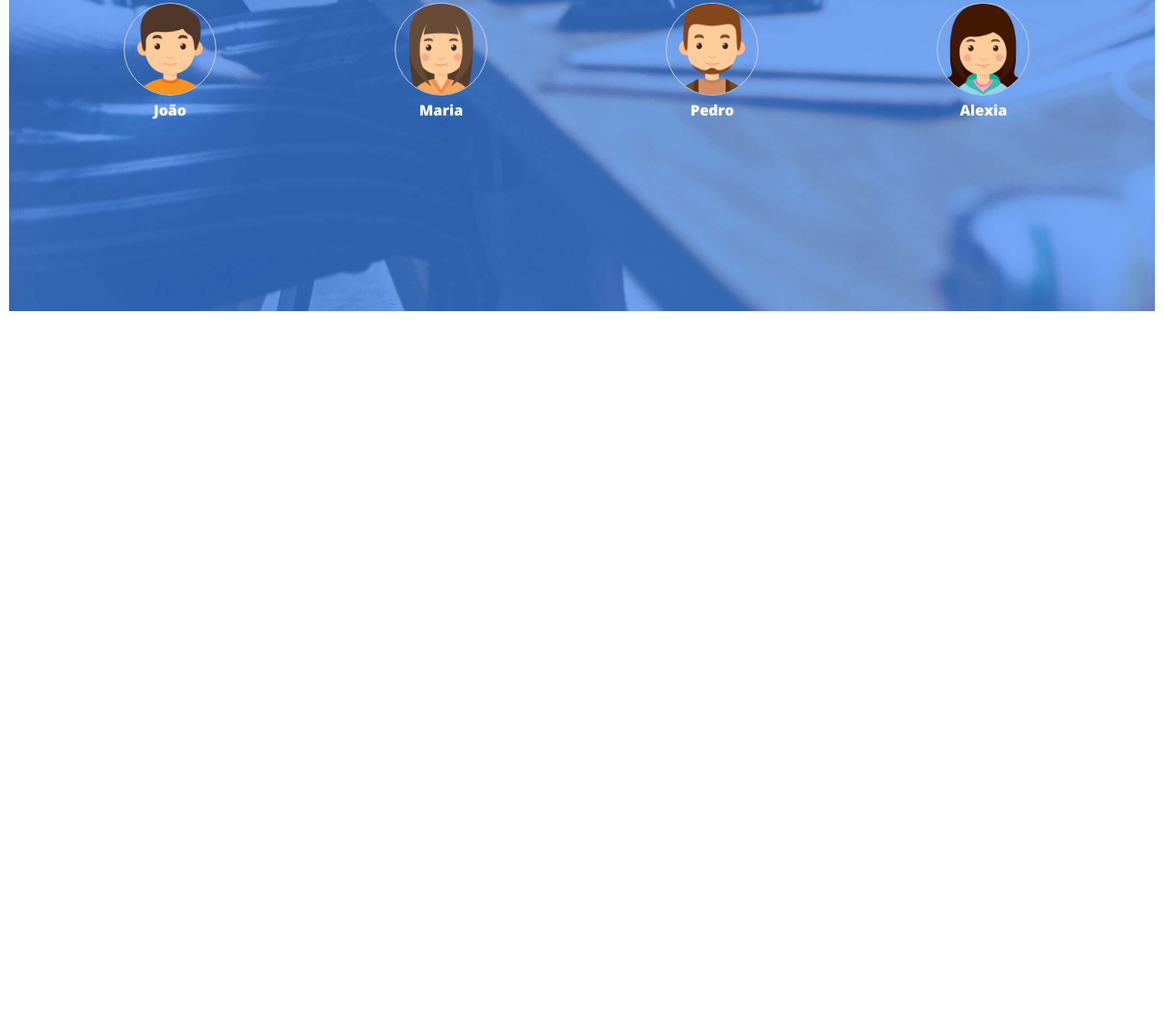
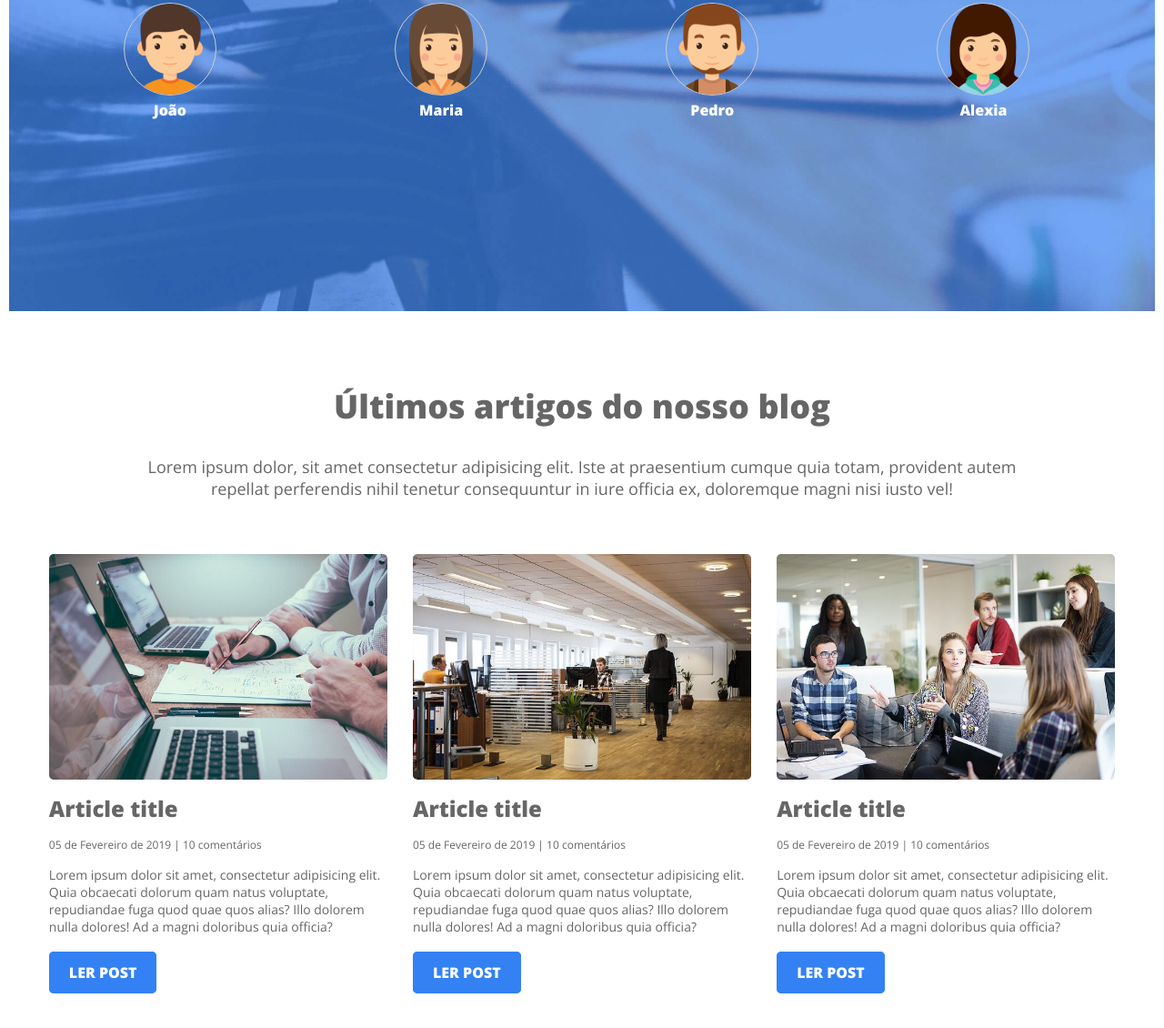
Before and after one commit to belizario87/balcao-de-empregos, a plain HTML site: page index.html in a window 1280 px wide. Shown: the part 3593-4723 px from the top of the page at 91% size. Before the commit the page ends 3935 px from the top, so only its background shows below. Drawn offline with nearby package versions, Linux system fonts and the light colour scheme.

Commit message:
add blog container

```diff
--- a/css/style.css
+++ b/css/style.css
@@ -445,3 +445,58 @@ font-size: 18px;
 .testmony-name {
 	font-weight: bold;
 }
+
+/* blog container */
+
+#blog-container {
+	text-align: center;
+	padding:5em 0;
+}
+
+#blog-container .p-center {
+	margin-bottom: 60px;
+}
+
+.article-box {
+	display: inline-block;
+	width: 31%;
+	padding: 0 1%;
+	text-align: left;
+}
+
+.article-box img {
+	width: 100%;
+	border-radius: 5px;
+	margin-bottom: 10px;
+}
+
+.article-box h4 {
+	font-size: 24px;
+	margin-bottom: 15px;
+}
+
+.article-title {
+	text-decoration: none;
+	color: #666;
+}
+
+.article-date {
+	font-size: 12px;
+	margin-bottom: 15px;
+}
+
+.article-resume {
+	font-size: 14px;
+	margin-bottom: 30px;
+}
+
+.article-btn {
+	background-color: #3381f3;
+	border-color: #3381f3;
+	color: #FFF;
+}
+
+.article-btn:hover {
+	background-color: #FFF;
+	color: #3381f3;
+}
--- a/index.html
+++ b/index.html
@@ -10,7 +10,7 @@
 <link rel="preconnect" href="https://fonts.gstatic.com" crossorigin>
 <link href="https://fonts.googleapis.com/css2?family=Open+Sans:ital,wght@0,300;0,400;0,600;0,800;1,700&display=swap" rel="stylesheet">
 <script src="https://kit.fontawesome.com/a0c96e34b8.js" crossorigin="anonymous"></script>
-    <title>IguabaJobs</title>
+    <title>JobLagos</title>
 </head>
 <body>
     <div class="container">
@@ -178,6 +178,33 @@
                 </div>
             </div>
         </section>
+        <section id="blog-container" class="wrapper">
+            <h2 class="title-center">Últimos artigos do nosso blog</h2>
+            <p class="p-center">Lorem ipsum dolor, sit amet consectetur adipisicing elit. Iste at praesentium cumque quia totam, provident autem repellat perferendis nihil tenetur consequuntur in iure officia ex, doloremque magni nisi iusto vel!</p>
+            <div class="article-box">
+                <img src="img/blog1.jpg">
+                <h4><a href="#" class="article-title">Article title</a></h4>
+                <p class="article-date">05 de Fevereiro de 2019 | 10 comentários</p>
+                <p class="article-resume">Lorem ipsum dolor sit amet, consectetur adipisicing elit. Quia obcaecati dolorum quam natus voluptate, repudiandae fuga quod quae quos alias? Illo dolorem nulla dolores! Ad a magni doloribus quia officia?</p>
+                <a href="#" class="article-btn light-btn">Ler post</a>
+            </div>
+            <div class="article-box">
+                <img src="img/blog2.jpg">
+                <h4><a href="#" class="article-title">Article title</a></h4>
+                <p class="article-date">05 de Fevereiro de 2019 | 10 comentários</p>
+                <p class="article-resume">Lorem ipsum dolor sit amet, consectetur adipisicing elit. Quia obcaecati dolorum quam natus voluptate, repudiandae fuga quod quae quos alias? Illo dolorem nulla dolores! Ad a magni doloribus quia officia?</p>
+                <a href="#" class="article-btn light-btn">Ler post</a>
+            </div>
+            <div class="article-box">
+                <img src="img/blog3.jpg">
+                <h4><a href="#" class="article-title">Article title</a></h4>
+                <p class="article-date">05 de Fevereiro de 2019 | 10 comentários</p>
+                <p class="article-resume">Lorem ipsum dolor sit amet, consectetur adipisicing elit. Quia obcaecati dolorum quam natus voluptate, repudiandae fuga quod quae quos alias? Illo dolorem nulla dolores! Ad a magni doloribus quia officia?</p>
+                <a href="#" class="article-btn light-btn">Ler post</a>
+            </div>
+
+
+        </section>
     </div>
 </body>
 </html>
```
